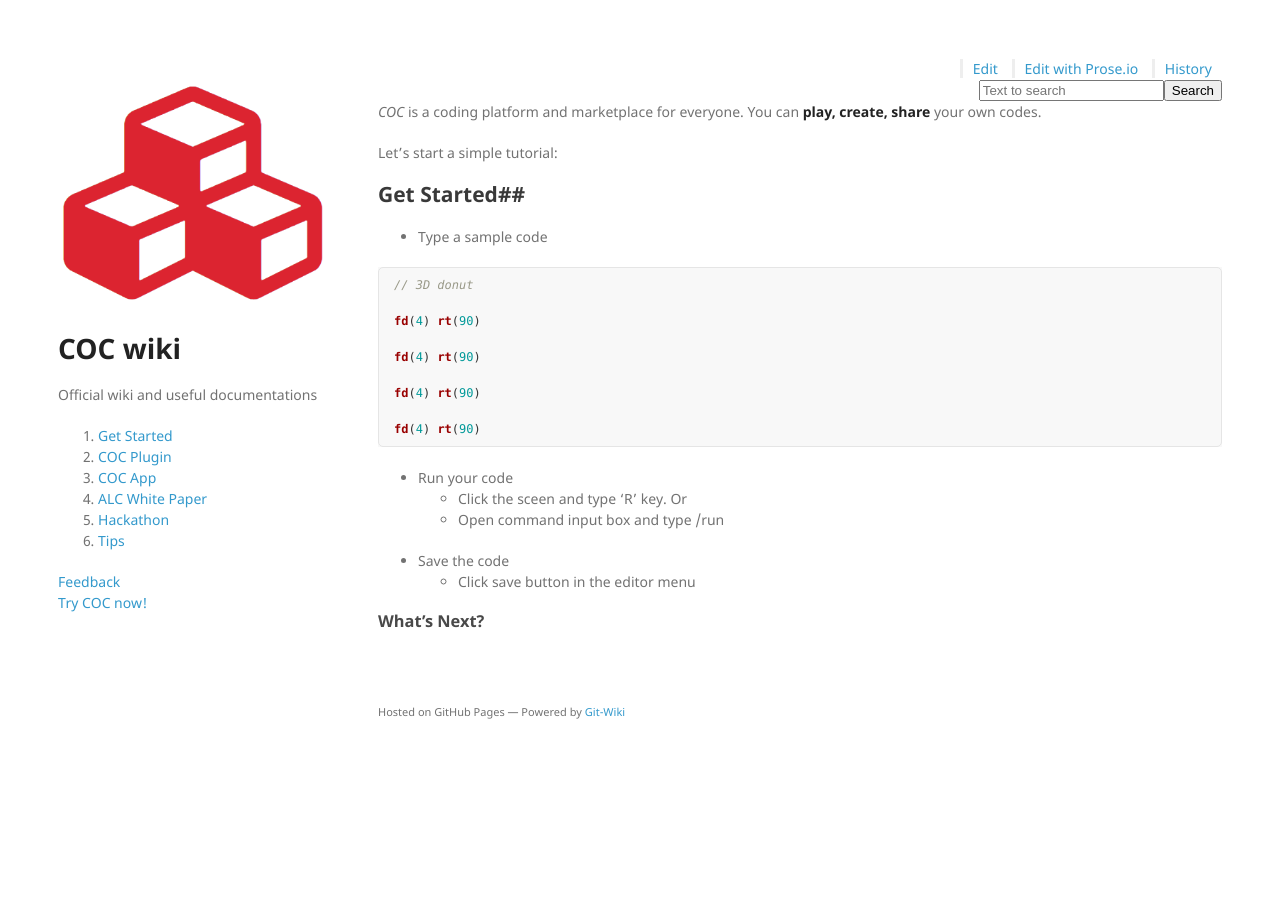
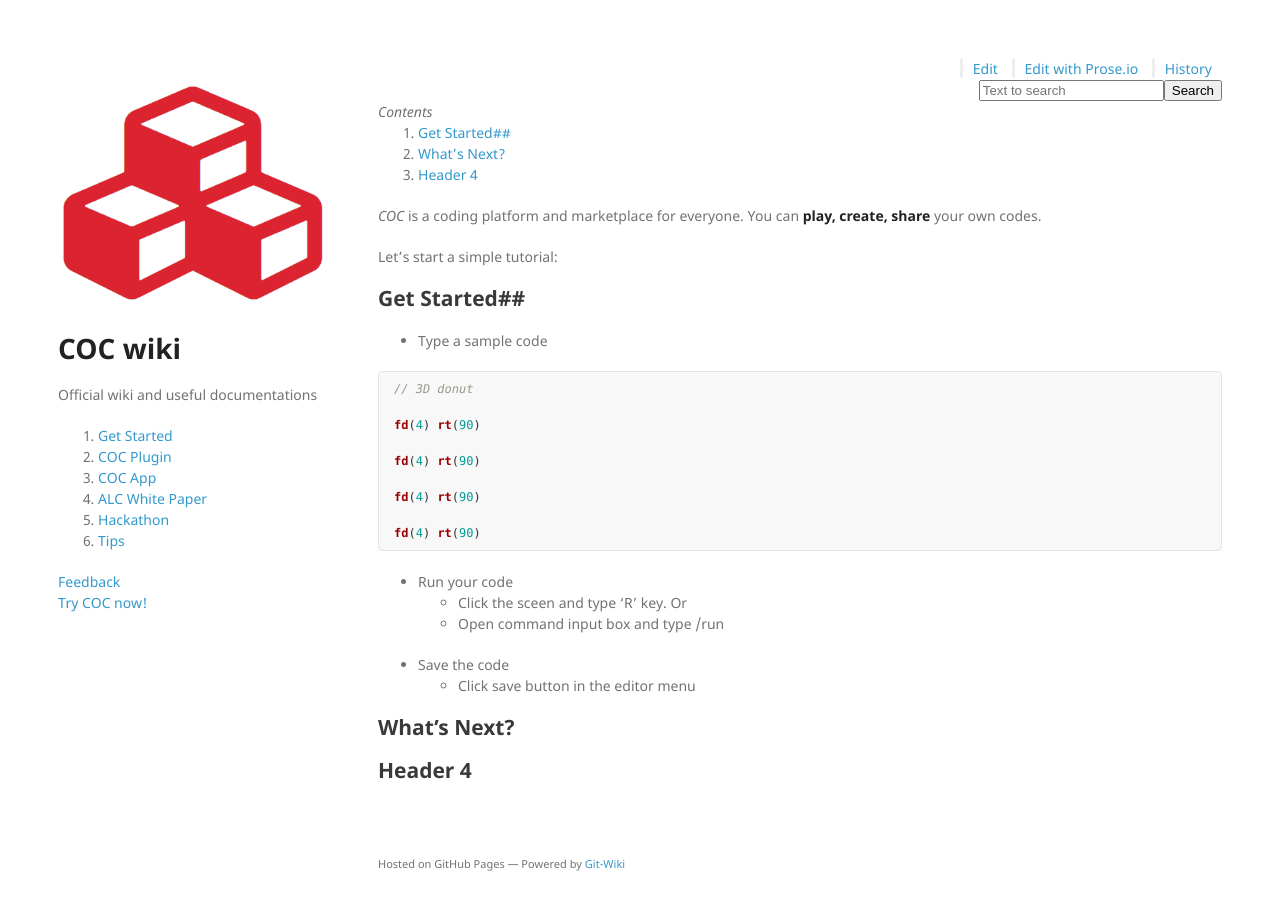
Before and after one commit to daisykim/daisykim.github.io, a Jekyll site: the page built from index.md, in a window 1280 px wide. Built offline with Jekyll 4.4.1, drawn with Linux system fonts in a browser that asks for light colours; nearby versions of some CDN libraries.

Commit message:
Update index

```diff
--- a/index.md
+++ b/index.md
@@ -30,4 +30,6 @@ fd(4) rt(90)
 * Save the code
   - Click save button in the editor menu
 
-### What's Next?
+## What's Next?
+
+## Header 4
```
